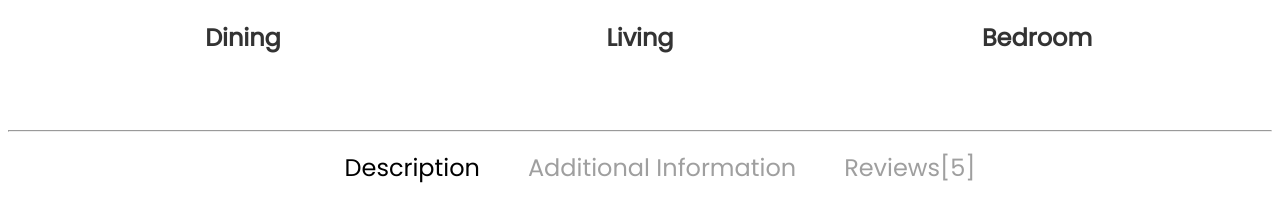
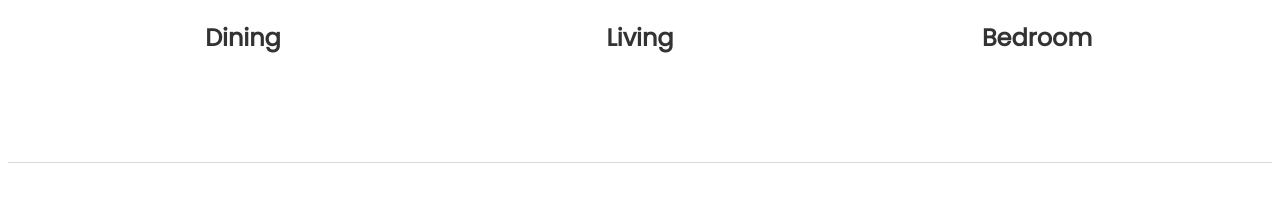
Before and after one commit to HenintsoaPaul/furniro, a Nuxt app: page / in a window 1280 px wide. Shown: the part 1500-1714 px from the top of the page. Built offline with nearby package versions, Linux system fonts and the light colour scheme.

Commit message:
setup style for landing page container

```diff
--- a/pages/index.vue
+++ b/pages/index.vue
@@ -32,7 +32,15 @@
 </template>
 
 <style scoped lang="scss">
-//#landing {
-//  padding: 0 12.125rem;
-//}
+#landing {
+  //padding: 0 12.125rem;
+
+  hr {
+    margin: 2.5rem 0;
+    background-color: #D9D9D9;
+    border: none;
+    width: 100%;
+    height: 1px;
+  }
+}
 </style>
```
